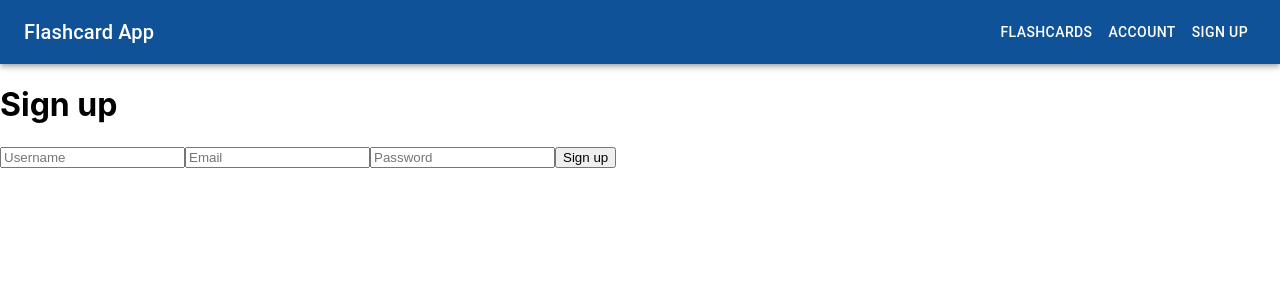
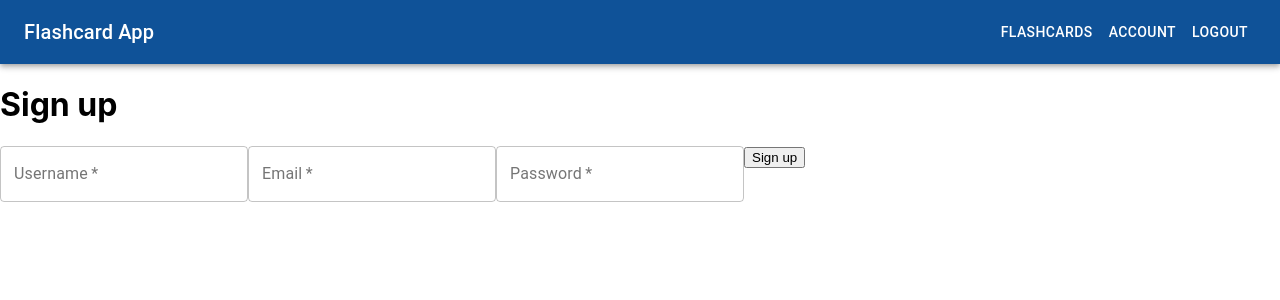
Before and after one commit to yuta346/flashcard-frontend-react, a React (Create React App) app: page /signup in a window 1280 px wide. Shown: the top 300 px of the page. Built offline with nearby package versions, Linux system fonts and the light colour scheme.

Commit message:
set AuthContext and fix login, signup, logout

```diff
--- a/src/App.js
+++ b/src/App.js
@@ -1,22 +1,35 @@
-
+import {useState} from "react";
 import {BrowserRouter as Router,Switch,Route,Link} from "react-router-dom";
-import './App.css';
-import Navbar from './components/Navbar';
+import "./App.css";
+import Landing from "./components/Landing";
+import Navbar from "./components/Navbar";
+import Login from "./components/Login";
 import Signup from "./components/Singup";
 import AllFlashCards from "./components/AllFlashCards";
 import RamdomFlashCards from "./components/RandomFlashCards";
+import {AuthContext} from "./AuthContext";
 
 
 function App() {
+
+  const [auth, setAuth] = useState({"username":null, "session_id":null})
+
+
   return (
     <div className="App">
 
     <Router>
-      <Navbar/>
-      <Route path="/allflashcards" component={AllFlashCards}/>
-      <Route path="/randomflashcards" component={RamdomFlashCards}/>
-      <Route path="/account"/>
-      <Route path="/signup" component={Signup}/>
+    <Switch>
+    <AuthContext.Provider value={{auth, setAuth}}>
+        <Navbar/>
+        <Route path="/" exact component={Landing}/>
+        <Route path="/allflashcards" exact component={AllFlashCards}/>
+        <Route path="/randomflashcards" exact component={RamdomFlashCards}/>
+        <Route path="/account" exact/>
+        <Route path="/login" exact component={Login}/>
+        <Route path="/signup" exact component={Signup}/>
+      </AuthContext.Provider>
+    </Switch>
     </Router>
 
     </div>
--- /dev/null
+++ b/src/AuthContext.js
@@ -0,0 +1,3 @@
+import { createContext } from "react";
+
+export const AuthContext = createContext(null)
--- a/src/components/AllFlashCards.js
+++ b/src/components/AllFlashCards.js
@@ -1,15 +1,16 @@
-import React, {useState, useEffect} from "react";
+import React, {useState, useEffect, useContext} from "react";
+import { AuthContext } from "../AuthContext";
 import axios from 'axios';
 import FlashCard from "./FlashCard"
 
 const AllFlashCards = () =>{
-
+    const {auth} = useContext(AuthContext);
     const [flashCards, setFlashCards] = useState([]);
     const length = flashCards.length;
     const [current, setCurrent] = useState(0);
 
     useEffect(()=>{
-            axios.post('http://127.0.0.1:5000/api/display_all_flashcards', {"session_id":"9c8a0ac9-8123-4888-8823-e773b04efa91"})
+            axios.post('http://127.0.0.1:5000/api/display_all_flashcards', {"session_id":sessionStorage.getItem("session_id")})
                     .then(res => {
                         console.log(res.data.result)
                         setFlashCards(res.data.result)
--- a/src/components/Landing.js
+++ b/src/components/Landing.js
@@ -0,0 +1,14 @@
+import React from "react";
+
+const Landing = () => {
+    return (<div className="landing-container">
+                <div className="left-container">
+
+                </div>
+                <div className="right-container">
+                    <h1>Landing Page</h1>
+                </div>
+            </div>)
+}
+
+export default Landing;
--- a/src/components/Login.js
+++ b/src/components/Login.js
@@ -0,0 +1,53 @@
+import React, {useState, useContext} from "react";
+import { AuthContext } from "../AuthContext";
+import axios from 'axios';
+import TextField from '@material-ui/core/TextField';
+
+const Login = () => {
+
+    const {auth, setAuth} = useContext(AuthContext);
+
+    const [userInput, setUserInput] = useState({"username":"","password":""})
+
+    const inputHandler = (e) => {
+        const key = e.target.name;
+        setUserInput({...userInput, [key]:e.target.value});
+    }
+
+    const submitHandler = async (e) => {
+        e.preventDefault();
+        const response = await axios.post('http://127.0.0.1:5000/api/login', userInput);
+        const userData = response.data
+        if (userData.status === "success"){
+            setAuth({...auth, username:userData.username, session_id:userData.session_id})
+            sessionStorage.setItem("session_id", userData.session_id)
+        }
+    }
+
+    return (<div className="login-container">
+                <h1>Login</h1>
+                <form onSubmit={submitHandler}>
+
+                <TextField
+                    onChange={inputHandler}
+                    name = "username"
+                    required
+                    id="outlined-required"
+                    label="Username"
+                    variant="outlined"
+                />
+                <TextField
+                    onChange={inputHandler}
+                    name = "password"
+                    required
+                    id="outlined-required"
+                    label="Password"
+                    variant="outlined"
+                    type="password"
+                />
+                    <button>Log In</button>
+                </form>
+            </div>)
+}
+
+export default Login;
--- a/src/components/Navbar.js
+++ b/src/components/Navbar.js
@@ -1,10 +1,10 @@
 
-import React from "react";
+import React, {useContext} from "react";
 import {Link} from "react-router-dom"
-import { AppBar, Tabs, Toolbar, Tab, Button, IconButton } from "@material-ui/core";
+import { AuthContext } from "../AuthContext";
+import { AppBar, Toolbar, Button,} from "@material-ui/core";
 import Typography from '@material-ui/core/Typography';
 import { makeStyles } from '@material-ui/core/styles';
-import MenuIcon from '@material-ui/icons/Menu';
 import ClickAwayListener from '@material-ui/core/ClickAwayListener';
 import Grow from '@material-ui/core/Grow';
 import Paper from '@material-ui/core/Paper';
@@ -28,9 +28,15 @@ const useStyles = makeStyles(theme => ({
 
 
 const Navbar = () => {
+  const {auth, setAuth} = useContext(AuthContext);
   const classes = useStyles();
   const [open, setOpen] = React.useState(false);
   const anchorRef = React.useRef(null);
+
+  const logout = () => {
+    sessionStorage.removeItem("session_id")
+    setAuth(null)
+  }
 
   const handleToggle = () => {
     setOpen((prevOpen) => !prevOpen);
@@ -64,12 +70,7 @@ const Navbar = () => {
     <AppBar position="static" className={classes.root}>
         <Toolbar>
             <Typography variant="h6" className={classes.title}>Flashcard App</Typography>
-
-            {/* <IconButton edge="start" color="inherit" aria-label="menu" className={classes.menuButton}> */}
-            {/* <MenuIcon /> */}
-
-            {/* </IconButton> */}
-            <div>
+            {auth ? <div>
               <Button
                 ref={anchorRef}
                 aria-controls={open ? 'menu-list-grow' : undefined}
@@ -107,8 +108,12 @@ const Navbar = () => {
                 )}
               </Popper>
               <Button color="inherit" label="Account" component={Link} to="/account">Account</Button>
+              <Button onClick={logout} color="inherit" label="Logout" component={Link} to="/">Logout</Button>
+              </div>:
+            <div>
               <Button color="inherit" label="Signup" component={Link} to="/signup">Sign up</Button>
-            </div>
+              <Button color="inherit" label="Login" component={Link} to="/login">Login</Button>
+            </div>}
           </Toolbar>
     </AppBar>
   </div>)
--- a/src/components/RandomFlashCards.js
+++ b/src/components/RandomFlashCards.js
@@ -1,9 +1,12 @@
-import React, {useState, useEffect} from "react";
+import React, {useState, useEffect, useContext} from "react";
+import { AuthContext } from "../AuthContext";
 import axios from 'axios';
 import FlashCard from "./FlashCard"
+import TextField from '@material-ui/core/TextField';
 
 const RamdomFlashCards = () => {
 
+    const {auth} = useContext(AuthContext);
     const [numCards, setNumCards] = useState(0)
     const [randomFlashCards, setRandomFlashCards] = useState([])
 
@@ -12,7 +15,7 @@ const RamdomFlashCards = () => {
     }
 
     const generateFlashCards = async () => {
-        const response = await axios.post('http://127.0.0.1:5000/api/generate_flashcards', {"session_id":"9c8a0ac9-8123-4888-8823-e773b04efa91", "num_cards":numCards});
+        const response = await axios.post('http://127.0.0.1:5000/api/generate_flashcards', {"session_id":sessionStorage.getItem("session_id"), "num_cards":numCards});
         console.log(response.data.result)
         setRandomFlashCards(response.data.result)
     }
@@ -20,9 +23,20 @@ const RamdomFlashCards = () => {
 
 
     return (<div>
-
-            <label >Number of Questions</label>
-            <input onChange={userInputHandler} placeholder="0"/>
+            <h1>Generate Cards</h1>
+            <label>Number of Questions</label>
+            <TextField
+                onChange={userInputHandler}
+                id="outlined-number"
+                defaultValue="0"
+                label="Number"
+                type="number"
+                InputLabelProps={{
+                    shrink: true,
+                }}
+                inputProps={{ min: 0}}
+                variant="outlined"
+            />
             <button onClick={generateFlashCards}>Generate</button>
             {randomFlashCards.map((randomFlashCard, index) => {
                 return <FlashCard index={index} flashCard={randomFlashCard} key={index}/>
--- a/src/components/Singup.js
+++ b/src/components/Singup.js
@@ -1,7 +1,11 @@
-import React, {useState} from "react";
+import React, {useState, useContext} from "react";
+import { AuthContext } from "../AuthContext";
 import axios from 'axios';
+import TextField from '@material-ui/core/TextField';
 
 const Signup = () => {
+
+    const {auth, setAuth} = useContext(AuthContext);
 
     const [userInput, setUserInput] = useState({"username":"", "email":"","password":""})
 
@@ -13,20 +17,45 @@ const Signup = () => {
     const submitHandler = async (e) => {
         e.preventDefault();
         const response = await axios.post('http://127.0.0.1:5000/api/signup', userInput);
-        console.log(response)
+        const userData = response.data
+        if (userData.status === "success"){
+            setAuth({...auth, username:userData.username, session_id:userData.session_id})
+            sessionStorage.setItem("session_id", userData.session_id)
+        }
     }
 
     return (<div className="signup-container">
                 <h1>Sign up</h1>
                 <form onSubmit={submitHandler}>
-                    <input onChange={inputHandler} name = "username" placeholder = "Username"/>
-                    <input onChange={inputHandler} name = "email" placeholder = "Email"/>
-                    <input onChange={inputHandler} name = "password" placeholder = "Password"/>
+                    <TextField
+                        onChange={inputHandler}
+                        name = "username"
+                        required
+                        id="outlined-required"
+                        label="Username"
+                        variant="outlined"
+                    />
+                    <TextField
+                        onChange={inputHandler}
+                        name = "email"
+                        required
+                        id="outlined-required"
+                        label="Email"
+                        variant="outlined"
+                    />
+                    <TextField
+                        onChange={inputHandler}
+                        name = "password"
+                        required
+                        id="outlined-required"
+                        label="Password"
+                        variant="outlined"
+                        type="password"
+                    />
                     <button>Sign up</button>
                 </form>
-                <p>{userInput.username}</p>
-                <p>{userInput.password}</p>
-                <p>{userInput.email}</p>
+                <p>{auth.username}</p>
+                <p>{auth.session_id}</p>
             </div>)
 }
 
```
Also changed, not shown: src/components/FlashCard.js (+13 -6 lines).
